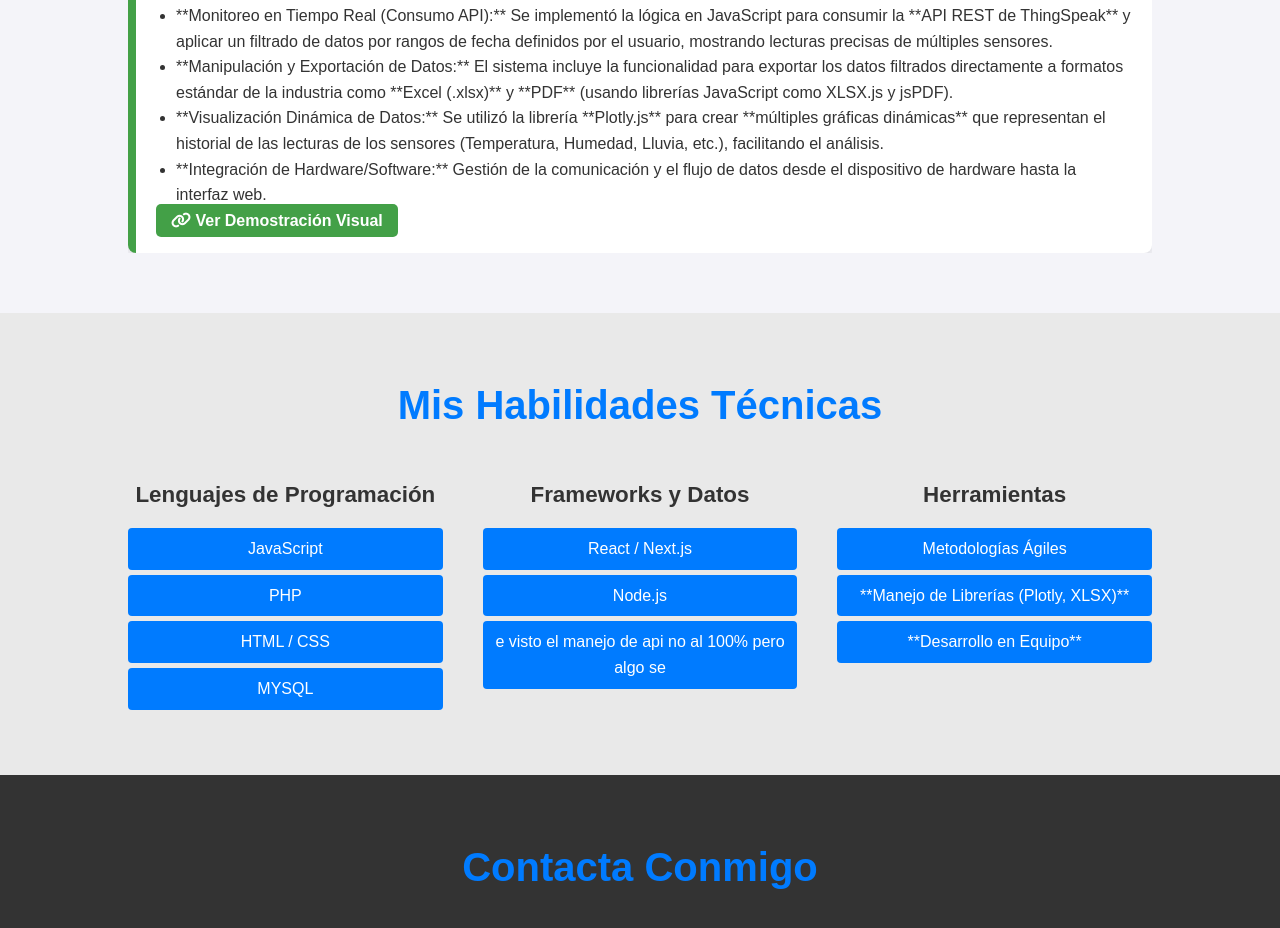
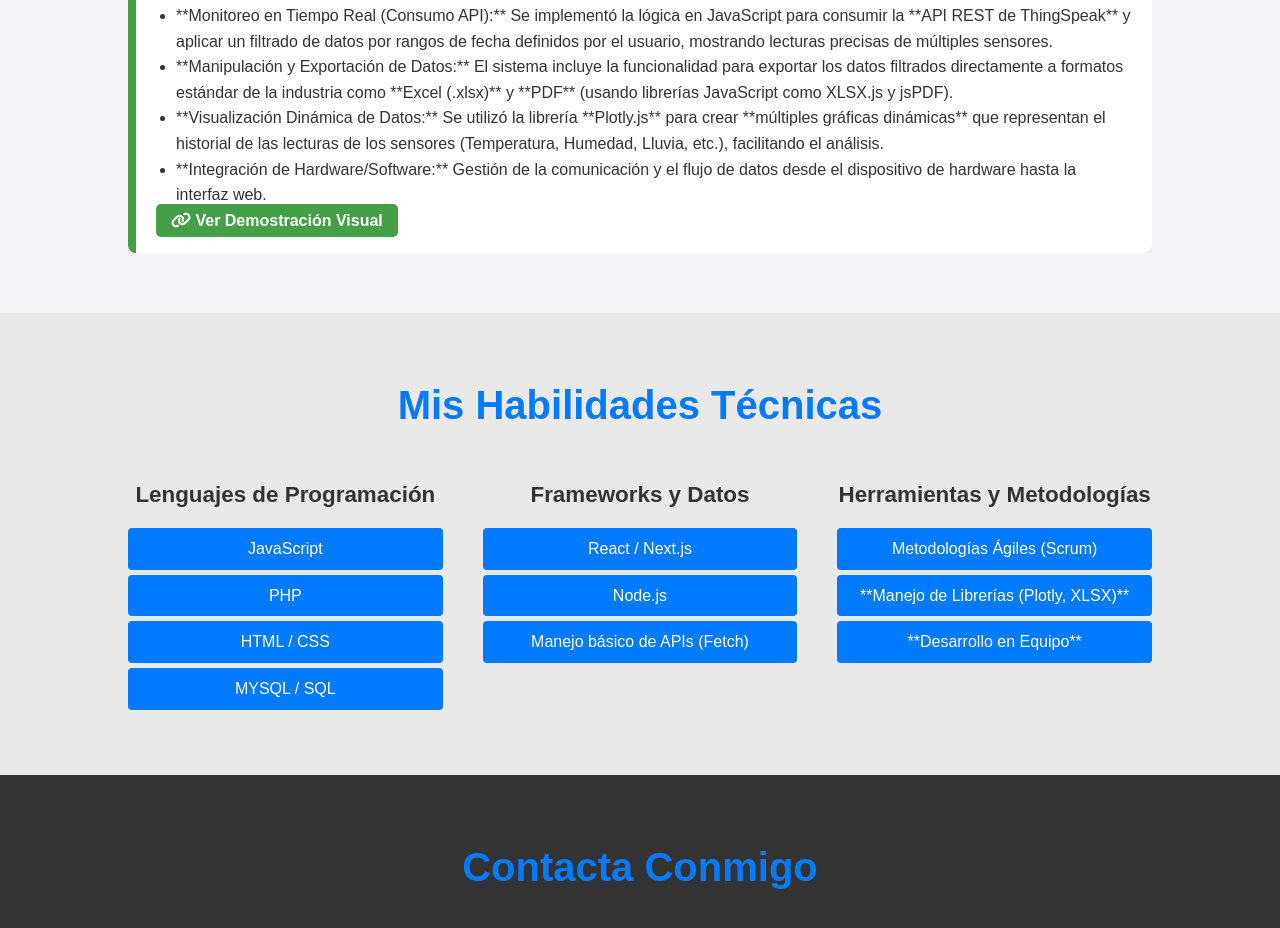
Before and after one commit to D4VIDZN/portafolioDAVID, a plain HTML site: page index.html in a window 1280 px wide. Shown: the part 1062-1990 px from the top of the page. Drawn offline with Linux system fonts and the light colour scheme.

Commit message:
Update index.html

```diff
--- a/index.html
+++ b/index.html
@@ -25,8 +25,8 @@
     <section id="acerca" class="hero">
         <div class="container">
             <i class="fas fa-laptop-code fa-4x" style="color: #007BFF; margin-bottom: 20px;"></i>
-            <h2>Ingeniero de Software | Desarrollo Web </h2>
-            <p>Experiencia en proyectos de monitoreo de datos y automatización, con enfoque en la calidad del código .</p>
+            <h2>Ingeniero de Software | Desarrollo Web y Automatización</h2>
+            <p>Experiencia en proyectos de monitoreo de datos y automatización, con enfoque en la calidad del código.</p>
             <a href="#proyectos" class="btn">Ver Proyectos</a>
         </div>
     </section>
@@ -50,11 +50,10 @@
                 </ul>
 
                 <div class="links">
-                    <a href="[PON AQUÍ EL ENLACE A UN VIDEO O DEMO EN LÍNEA]" target="_blank" class="main-link"><i class="fas fa-link"></i> Ver Demostración Visual</a>
+                    <a href="./jaja/Index.html" target="_blank" class="main-link"><i class="fas fa-link"></i> Ver Demostración Visual</a>
                 </div>
             </div>
-
-            </div>
+        </div>
     </section>
 
     <section id="habilidades">
@@ -67,24 +66,23 @@
                         <li>JavaScript</li>
                         <li>PHP</li>
                         <li>HTML / CSS</li>
-                        <li>MYSQL </li>
+                        <li>MYSQL / SQL</li>
                     </ul>
                 </div>
                 <div class="skill-item">
                     <h4>Frameworks y Datos</h4>
                     <ul>
                         <li>React / Next.js</li>
-                        <li>Node.js </li>
-                        <li>e visto el manejo de api no al 100% pero algo se </li>
+                        <li>Node.js</li>
+                        <li>Manejo básico de APIs (Fetch)</li>
                     </ul>
                 </div>
                 <div class="skill-item">
-                    <h4>Herramientas </h4>
+                    <h4>Herramientas y Metodologías</h4>
                     <ul>
-                        <li>Metodologías Ágiles </li>
+                        <li>Metodologías Ágiles (Scrum)</li>
                         <li>**Manejo de Librerías (Plotly, XLSX)**</li>
                         <li>**Desarrollo en Equipo**</li>
-
                     </ul>
                 </div>
             </div>
```
